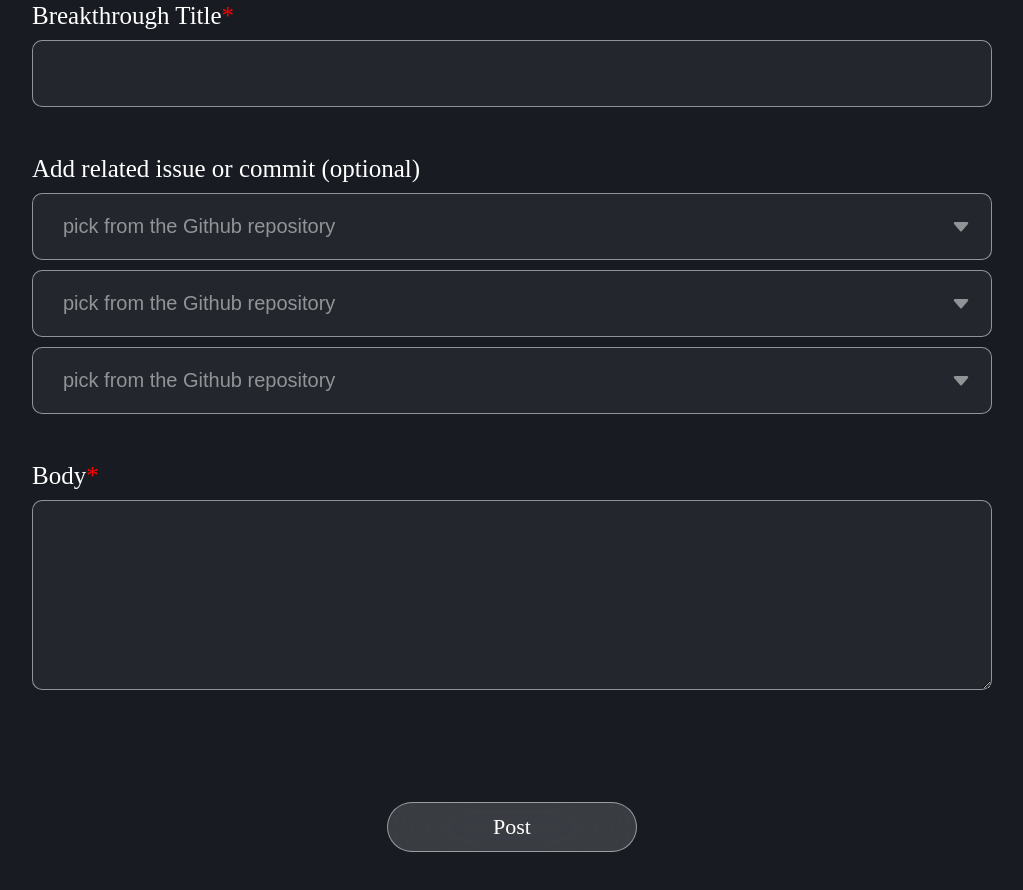
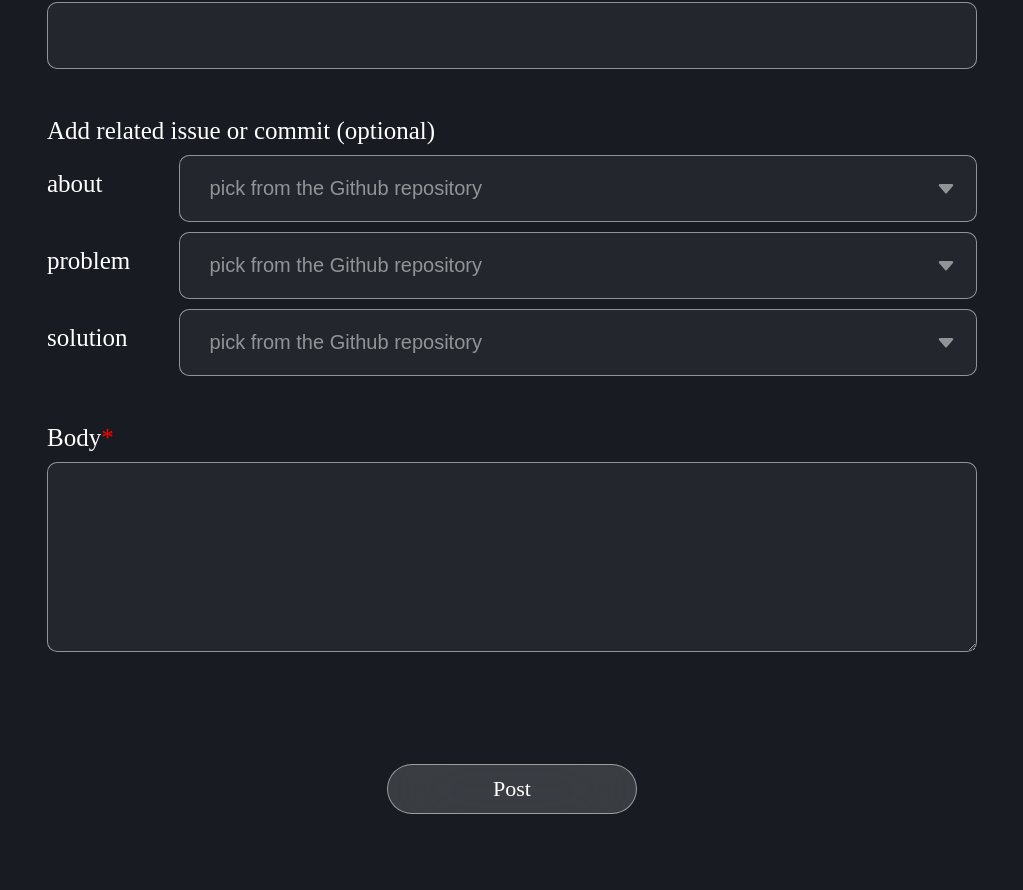
Before and after one commit to choigyulee/devbreak_FE, a React (Vite) app in the folder devbreak/: page /workspace/myblog/write in a window 1280 px wide. Shown: the part 218-1108 px from the top of the page, without its empty margins (128-1151 px from the left). Built offline with nearby package versions, Linux system fonts and the light colour scheme; a web font is replaced by a local one.

Commit message:
fix<MakeBlogPage,WorkspacePage,BreakthroughPage,WritePage>UI수정

```diff
--- a/devbreak/src/components/Breakthrough/Dropdown.jsx
+++ b/devbreak/src/components/Breakthrough/Dropdown.jsx
@@ -90,10 +90,10 @@ const DropdownMenu = styled.div`
 `;
 
 const DropdownItem = styled.div`
-  padding: 10px;
+  padding: 30px;
   color: rgba(255, 255, 255, 0.7);
   cursor: pointer;
-  height: 67px;
+  height: 50px;
   display: flex;
   align-items: center;
   font-size: 20px;
--- a/devbreak/src/components/Breakthrough/List.jsx
+++ b/devbreak/src/components/Breakthrough/List.jsx
@@ -5,10 +5,8 @@ const List = ({
   items = [],
   currentPage = 1,
   itemsPerPage = 15,
-  onPageChange = () => {},
   maxWidth = "933px"
 }) => {
-  const totalPages = Math.ceil(items.length / itemsPerPage);
   const indexOfLastItem = currentPage * itemsPerPage;
   const indexOfFirstItem = indexOfLastItem - itemsPerPage;
   const currentItems = items.slice(indexOfFirstItem, indexOfLastItem);
@@ -36,11 +34,16 @@ const ListContainer = styled.div`
   color: #ffffff;
   width: 100%;
   max-width: ${({ maxWidth }) => maxWidth};
+
 `;
 
 const ListItemsContainer = styled.div`
+  margin: 0 auto;
+  min-width: 930px;
+  width: 75vw;
   display: flex;
   flex-direction: column;
+  justify-content: center;
   gap: 42px;
 `;
 
--- a/devbreak/src/pages/breakthrough/BreakthroughPage.jsx
+++ b/devbreak/src/pages/breakthrough/BreakthroughPage.jsx
@@ -78,17 +78,16 @@ const Container = styled.div`
   color: #ffffff;
   display: flex;
   flex-direction: column;
-  justify-content: center;
   align-items: center;
-  min-height: 100vh;
 `;
 
 const BreakthroughContainer = styled.div`
-  margin: 98px 167px;
+  margin: 98px auto;
   width: 75vw;
   display: flex;
   flex-direction: column;
   justify-content: center;
+  align-items: center;
   flex-grow: 1;
 `
 
@@ -96,4 +95,5 @@ const Title = styled.div`
   color: #ffffff;
   font-size: 30px;
   margin-bottom: 40px;
+  min-width: 930px;
 `;
--- a/devbreak/src/pages/workspace/MakeBlogPage.jsx
+++ b/devbreak/src/pages/workspace/MakeBlogPage.jsx
@@ -111,20 +111,18 @@ const Container = styled.div`
   display: flex;
   flex-direction: column;
   justify-content: center;
-  align-items: center;
-  min-height: 100vh;
   margin-bottom: 300px;
 `;
 
 const FormContainer = styled.div`
-  width: 73vw;
-  margin-top: 60px;
+  margin: 60px auto;
+  align-items: center;
+  min-width: 930px;
 `;
 
 const Title = styled.h1`
   font-size: 45px;
-  margin: 98px 0 15px 0;
-
+  margin-bottom: 15px;
   font-weight: 500;
 `;
 
--- a/devbreak/src/pages/workspace/WorkspacePage.jsx
+++ b/devbreak/src/pages/workspace/WorkspacePage.jsx
@@ -46,15 +46,16 @@ const Container = styled.div`
 `;
 
 const MyBlogContainer = styled.div`
-  margin: 98px 167px;
+  margin: 98px auto;
   width: 75vw;
   display: flex;
   flex-direction: column;
   justify-content: center;
-  /* align-items: center; */
 `;
 
 const MyBlogContainerText = styled.div`
+  margin: 0 auto;
+  min-width: 930px;
   font-size: 25px;
   line-height: 40px;
   margin-bottom: 20px;
@@ -63,6 +64,7 @@ const MyBlogContainerText = styled.div`
 
 const MyBlogItem = styled.div`
   align-items: center;
+  margin: 0 auto;
   min-width: 930px;
   min-height: 155px;
   border-radius: 10px;
@@ -95,6 +97,7 @@ const BlogDescription = styled.div`
 `;
 
 const MyBlogItem2 = styled.div`
+  margin: 0 auto;
   min-width: 930px;
   min-height: 155px;
   border-radius: 10px;
--- a/devbreak/src/pages/workspace/WritePage.jsx
+++ b/devbreak/src/pages/workspace/WritePage.jsx
@@ -71,24 +71,33 @@ function WritePage() {
             </FormField>
 
             <FormField label="Add related issue or commit (optional)">
+              <FormItem>
+              <Label>about</Label>
               <Dropdown
                 label="About"
                 selectedValue={selectedAbout}
                 setSelectedValue={setSelectedAbout}
                 items={issuesAndCommits}
               />
+              </FormItem>
+              <FormItem>
+              <Label>problem</Label>
               <Dropdown
                 label="Problem"
                 selectedValue={selectedProblem}
                 setSelectedValue={setSelectedProblem}
                 items={issuesAndCommits}
               />
+              </FormItem>
+              <FormItem>
+              <Label>solution</Label>
               <Dropdown
                 label="Solution"
                 selectedValue={selectedSolution}
                 setSelectedValue={setSelectedSolution}
                 items={issuesAndCommits}
               />
+               </FormItem>
             </FormField>
 
             <FormField label="Body" required>
@@ -123,8 +132,9 @@ const Container = styled.div`
 `;
 
 const FormContainer = styled.div`
-  margin: 98px 167px;
-  width: 75vw;
+  margin: 60px auto;
+  align-items: center;
+  min-width: 930px;
 `;
 
 const Form = styled.form`
@@ -132,6 +142,11 @@ const Form = styled.form`
   flex-direction: column;
   margin-bottom: 100px;
 `;
+
+const FormItem = styled.div`
+  display: flex;
+  flex-direction: row;
+`
 
 const Input = styled.input`
   width: 100%;
@@ -149,6 +164,13 @@ const Input = styled.input`
   }
 `;
 
+const Label = styled.div`
+  font-size: 25px;
+  height: 67px;
+  width: 150px;
+  padding: 25px 20px 0 0 ;
+`
+
 const ButtonContainer = styled.div`
   margin-top: 60px;
   display: flex;
```
